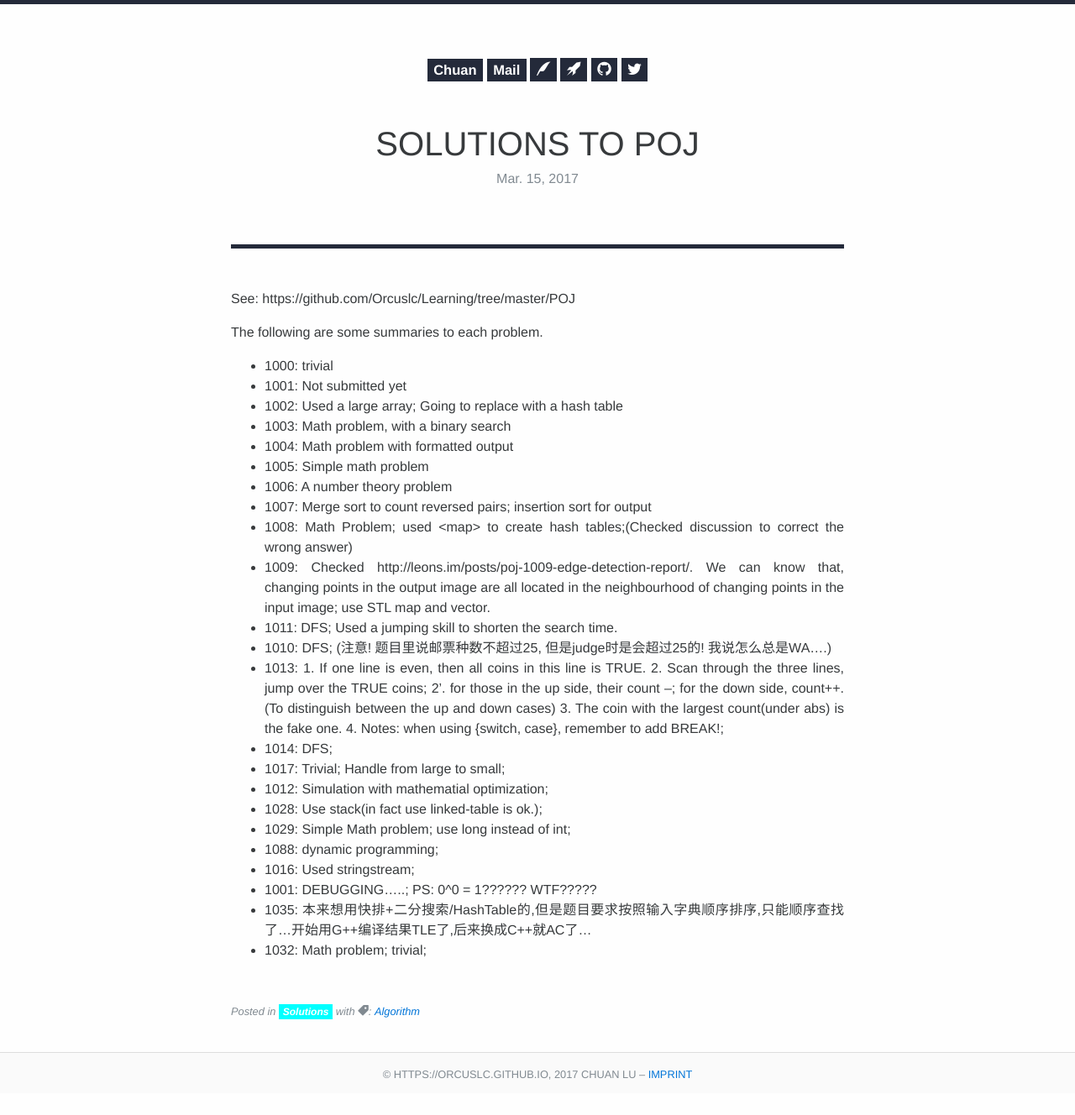
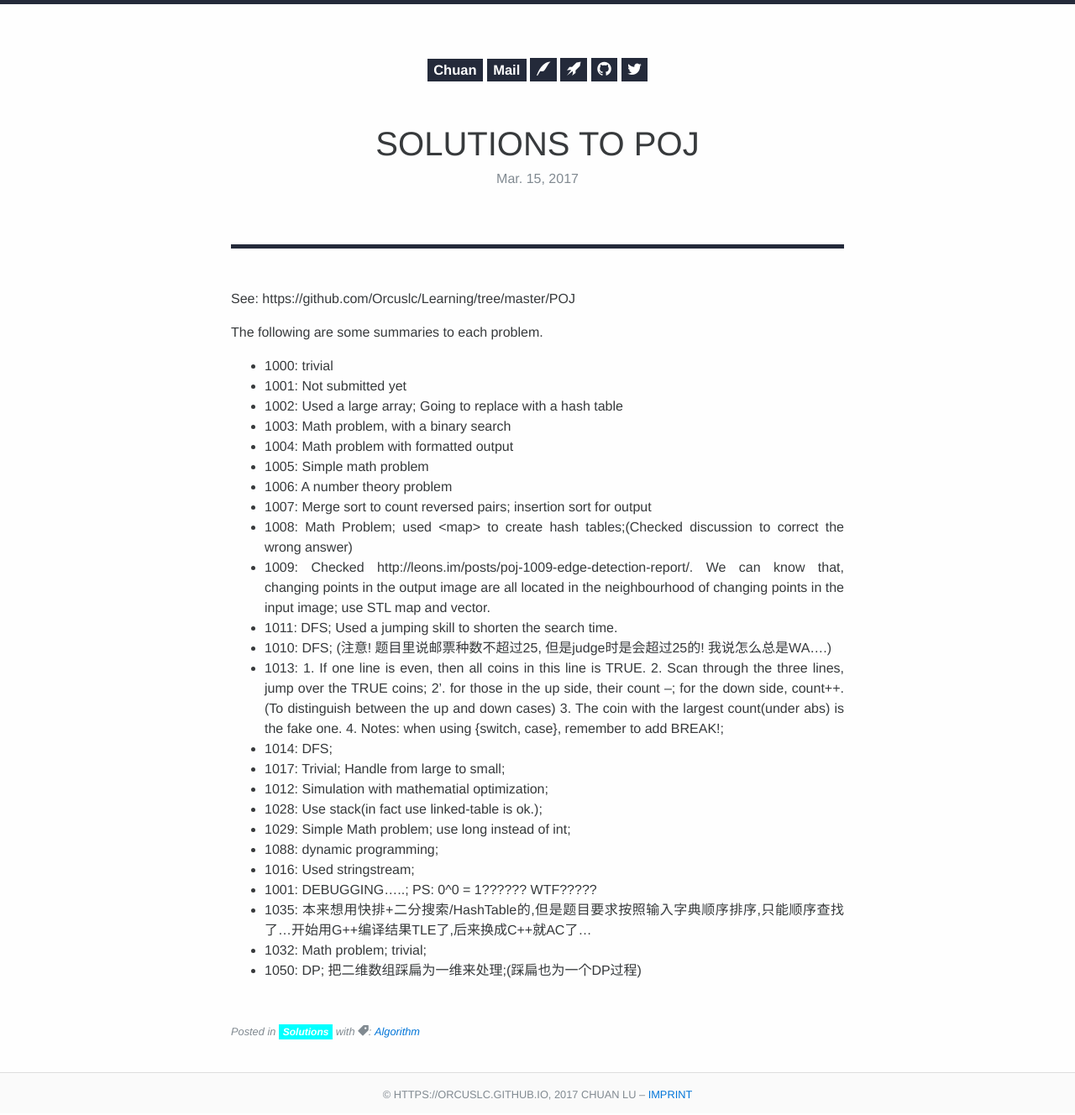
Before and after one commit to Orcuslc/blog.io, a Jekyll site: the page built from _posts/2017-03-15-Solutions-to-POJ.md, in a window 1280 px wide. Shown: the whole page at 84% size. Built offline with Jekyll 4.4.1, drawn with Linux system fonts in a browser that asks for light colours; some web fonts are replaced; before the commit the page ends 1304 px from its top, so only the background shows below that.

Commit message:
add poj 1050

```diff
--- a/_posts/2017-03-15-Solutions-to-POJ.md
+++ b/_posts/2017-03-15-Solutions-to-POJ.md
@@ -36,3 +36,4 @@ The following are some summaries to each problem.
 -  1001: DEBUGGING.....; PS: 0^0 = 1?????? WTF?????
 -  1035: 本来想用快排+二分搜索/HashTable的,但是题目要求按照输入字典顺序排序,只能顺序查找了...开始用G++编译结果TLE了,后来换成C++就AC了...
 -  1032: Math problem; trivial;
+-  1050: DP; 把二维数组踩扁为一维来处理;(踩扁也为一个DP过程)
```
